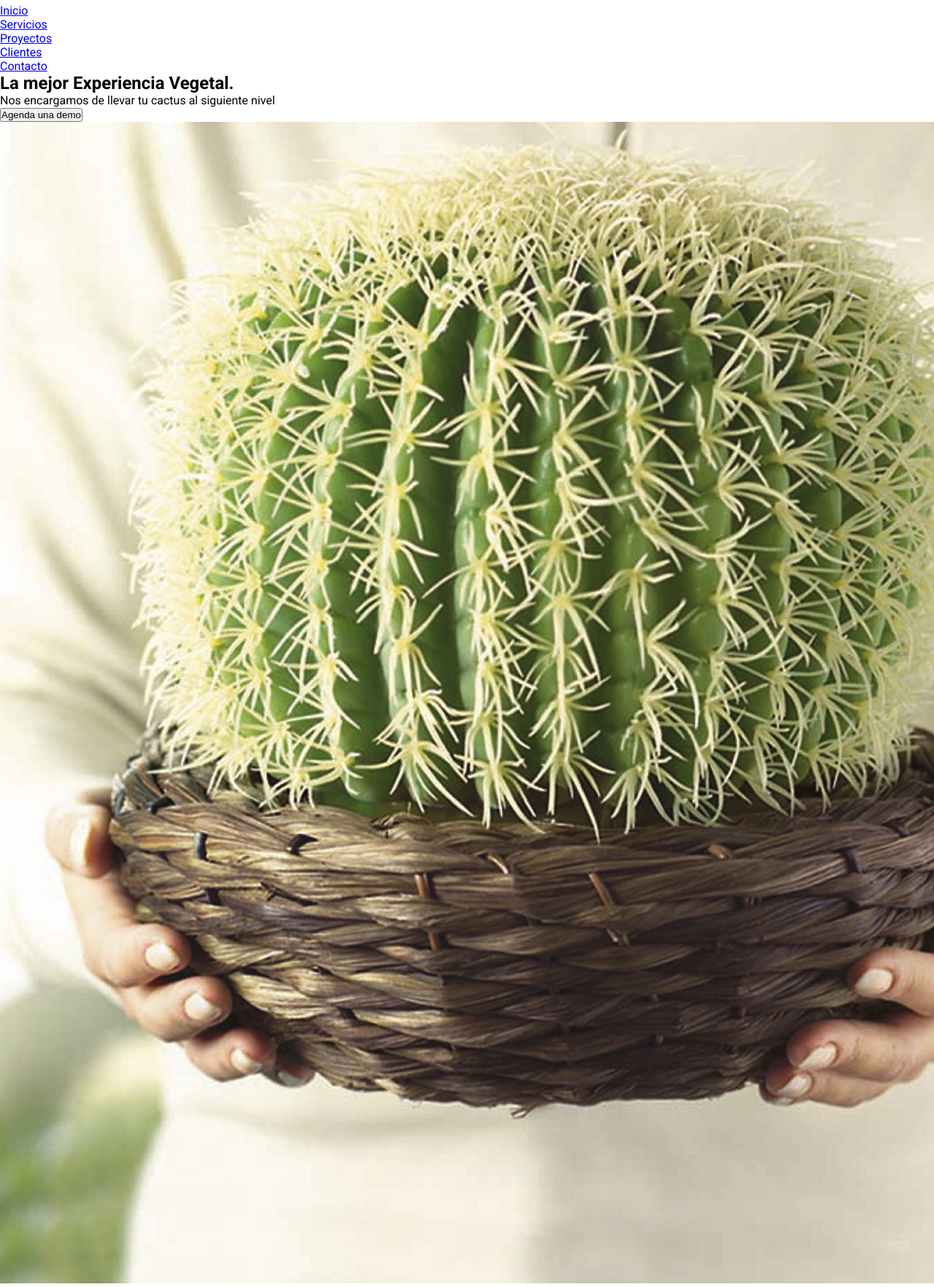
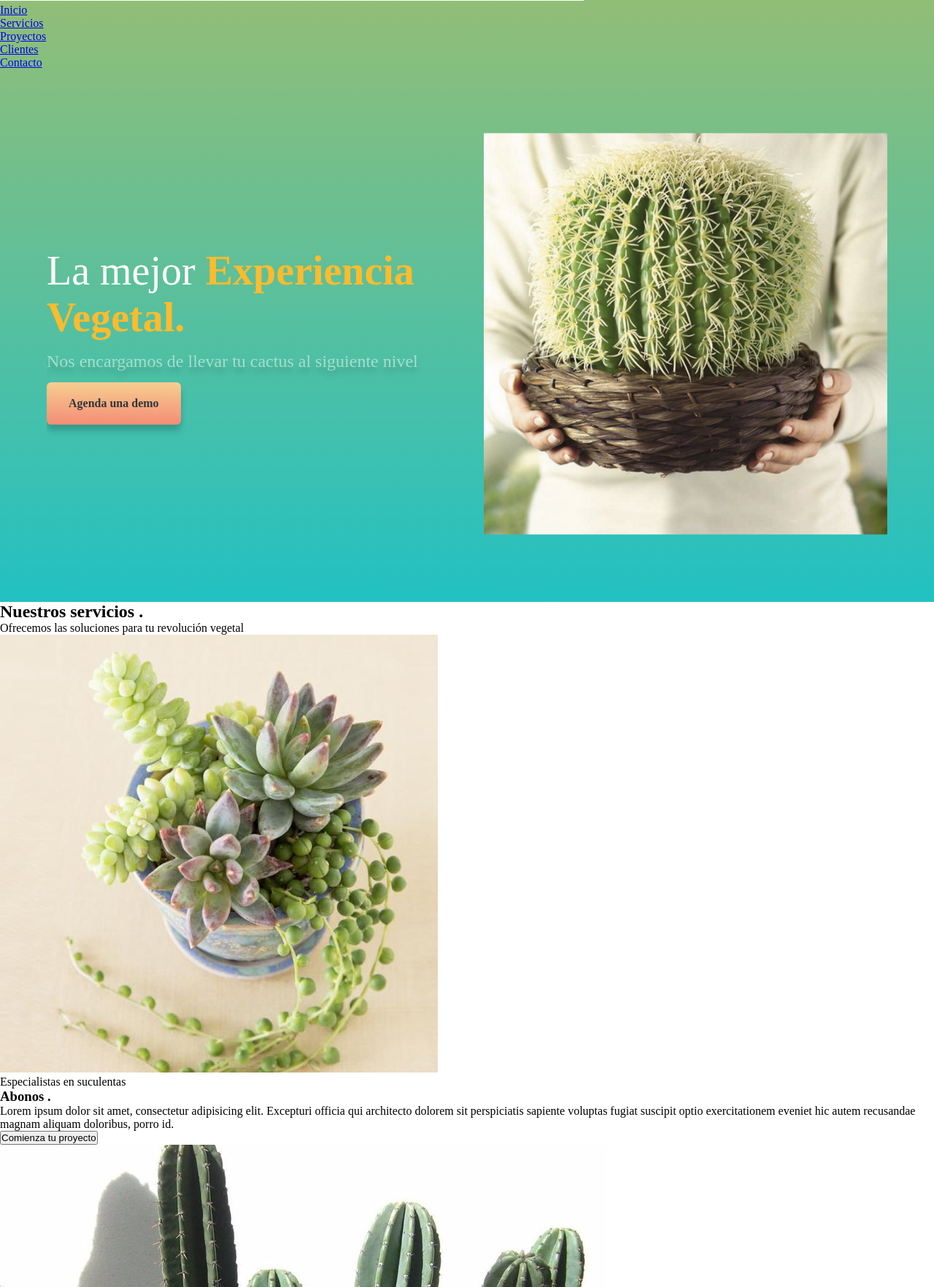
Before and after one commit to AtomHeartQ/proyectos, a PHP site: page / in a window 1280 px wide; the page is wider, and only the part inside the window is pictured. Shown: the part 799-2563 px from the top of that part at 73% size. Run offline with PHP 8.4, Linux system fonts and the light colour scheme; style sheets or scripts are compiled from the project's sources.

Commit message:
ampliación SASS

```diff
--- a/HTML y CSS/ejercicio_b/src/index.html
+++ b/HTML y CSS/ejercicio_b/src/index.html
@@ -29,20 +29,16 @@
 
       <section class="container hero_main">
         <div class="hero_textos">
-          <h1 class="h1">
+          <h1 class="title">
             La mejor
             <span class="title-active"> Experiencia Vegetal.</span>
           </h1>
           <p class="copy">
             Nos encargamos de llevar tu cactus al siguiente nivel
           </p>
-          <button>Agenda una demo</button>
+          <a href="#" class="cta">Agenda una demo</a>
         </div>
-        <img
-          class="imagen_principal"
-          src="assets/img/cactus.jpg"
-          alt="Cactus"
-        />
+        <img class="mockup" src="assets/img/cactus.jpg" alt="Cactus" />
       </section>
     </header>
     <main>
@@ -62,7 +58,38 @@
               <img src="img/suculenta.jpg" alt="card1" class="card_img" />
               <div class="card_text">
                 <p class="card_list">Especialistas en suculentas</p>
-                <h3 class="card_title">Abonos</h3>
+                <h3 class="card_title">
+                  Abonos
+                  <span class="point">.</span>
+                </h3>
+                <p class="card_copy">
+                  Lorem ipsum dolor sit amet, consectetur adipisicing elit.
+                  Excepturi officia qui architecto dolorem sit perspiciatis
+                  sapiente voluptas fugiat suscipit optio exercitationem eveniet
+                  hic autem recusandae magnam aliquam doloribus, porro id.
+                </p>
+                <button href="#" class="card_button">
+                  Comienza tu proyecto
+                </button>
+              </div>
+            </div>
+            <div class="card">
+              <img src="img/cereus.jpg" alt="card1" class="card_img" />
+              <div class="card_text">
+                <p class="card_list">Especialistas en cereus</p>
+                <h3 class="card_title">
+                  Macetas
+                  <span class="point">.</span>
+                </h3>
+                <p class="card_copy">
+                  Lorem ipsum dolor sit amet, consectetur adipisicing elit.
+                  Excepturi officia qui architecto dolorem sit perspiciatis
+                  sapiente voluptas fugiat suscipit optio exercitationem eveniet
+                  hic autem recusandae magnam aliquam doloribus, porro id.
+                </p>
+                <button href="#" class="card_button">
+                  Comienza tu proyecto
+                </button>
               </div>
             </div>
           </article>
--- /dev/null
+++ b/HTML y CSS/ejercicio_b/src/scss/_animations.scss
@@ -0,0 +1,37 @@
+/* ANIMATION IMG */
+@keyframes float {
+  0% {
+    transform: translateY(0px);
+  }
+
+  50% {
+    transform: translateY(-30px);
+  }
+
+  100% {
+    transform: translateY(0px);
+  }
+}
+
+@mixin float {
+  transform: translateY(0px);
+  animation: float 6s ease-in-out infinite;
+}
+
+@keyframes flip-horizontal-bottom {
+  0% {
+    -webkit-transform: rotateX(0);
+    transform: rotate(0);
+  }
+  100% {
+    -webkit-transform: rotateX(-360deg);
+    transform: rotateX(-360deg);
+  }
+}
+
+@mixin flipBottom {
+  -webkit-animation: flip-horizontal-bottom 0.8s
+    cubic-bezier(0.455, 0.03, 0.515, 0.955) both;
+  animation: flip-horizontal-bottom 0.8s cubic-bezier(0.455, 0.03, 0.515, 0.955)
+    both;
+}
--- /dev/null
+++ b/HTML y CSS/ejercicio_b/src/scss/_clases.scss
@@ -0,0 +1,8 @@
+%container {
+  width: 90%;
+  max-width: 1200px;
+  margin: 0 auto;
+  overflow: hidden;
+  padding: 100px 0;
+  height: auto;
+}
--- a/HTML y CSS/ejercicio_b/src/scss/componentes/_header.scss
+++ b/HTML y CSS/ejercicio_b/src/scss/componentes/_header.scss
@@ -1,11 +1,11 @@
-header.main_header{
+.main_header {
   width: 100%;
   min-height: 100vh;
   background: linear-gradient(0deg, $color-blue 0%, $color-gold 100%);
 
-    .secondary-header{
+  .secondary-header {
     width: 100%;
-        border-bottom: 1px solid rgba(255, 255, 255 0.1);
+    border-bottom: 1px solid rgba(255, 255, 255, 0.1);
     height: 70px;
     display: flex;
     justify-content: space-between;
@@ -13,21 +13,21 @@
     box-sizing: border-box;
     align-items: center;
 
-        .logo{
+    .logo {
       object-fit: cover;
       height: 50px;
     }
 
-        .menu{
+    .menu {
       color: white;
-            ul{
+      ul {
         list-style-type: none;
         overflow: hidden;
         display: flex;
-                li{
+        li {
           padding: 7px;
           height: 100%;
-                    &:hover{
+          &:hover {
             color: black;
             background-color: $color-blue;
           }
@@ -40,4 +40,59 @@
       }
     }
   }
+
+  .container {
+    @extend %container;
+
+    &.hero_main {
+      height: calc(100vh - 70px);
+      display: flex;
+      justify-content: space-between;
+      align-items: center;
+      padding: 0;
+
+      .hero_textos {
+        width: 48%;
+
+        .title {
+          font-size: 56px;
+          font-weight: 300;
+          color: #fff;
+
+          .title-active {
+            color: $color-gold;
+            font-weight: 700;
           }
+        }
+
+        .copy {
+          font-size: 24px;
+          color: $color-gray;
+          text-shadow: $shadow $color_shadow;
+          margin: 15px 0;
+        }
+
+        .cta {
+          padding: 20px 30px;
+          display: inline-block;
+          background: linear-gradient(180deg, #f7ce90, #f48d76 100%);
+          text-decoration: none;
+          color: $color-black2;
+          font-weight: 700;
+          box-shadow: $shadow $color_shadow;
+          border-radius: 6px;
+        }
+      }
+
+      .mockup {
+        object-fit: cover;
+        width: 48%;
+        max-height: 90vh;
+      }
+
+      img {
+        @include float;
+      }
+    }
+  }
+}
--- a/HTML y CSS/ejercicio_b/src/scss/main.scss
+++ b/HTML y CSS/ejercicio_b/src/scss/main.scss
@@ -1,4 +1,5 @@
-@import 'variables';
-@import 'reset';
-@import 'base';
-@import 'components/header';
+@import "variables";
+@import "reset";
+@import "animations";
+@import "clases";
+@import "componentes/header";
```
Also changed, not shown: HTML y CSS/ejercicio_b/src/img/cereus.jpg (added). Lines whose indentation alone changed are shown as unchanged.
